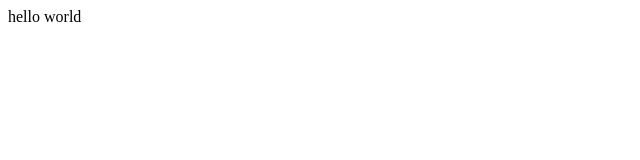
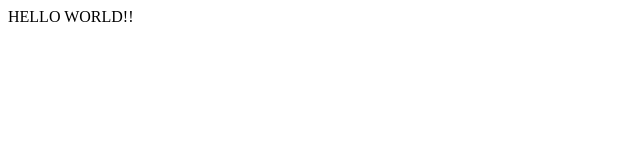
Before and after one commit to SiriusBlackFi/TEST, a plain HTML site: page index.html in a window 1280 px wide. Shown: the full height of the page, 0-640 px from the left. Drawn offline with Linux system fonts and the light colour scheme.

Commit message:
Add files via upload

```diff
--- a/index.html
+++ b/index.html
@@ -1 +1 @@
-<p>hello world</p>
+<p>HELLO WORLD!!<P>
```
